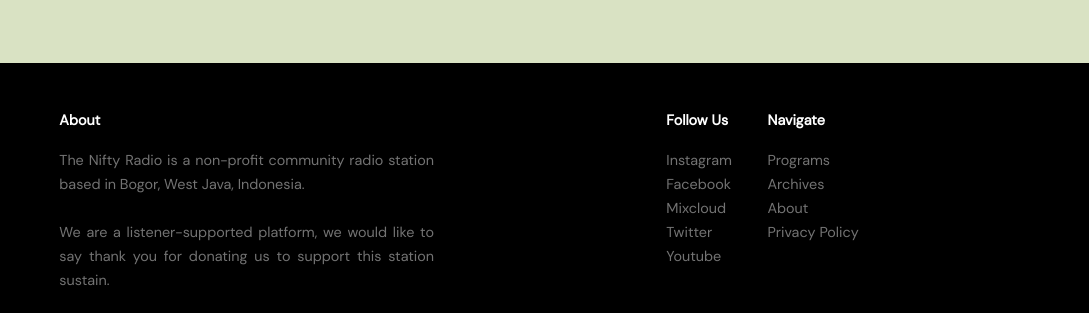
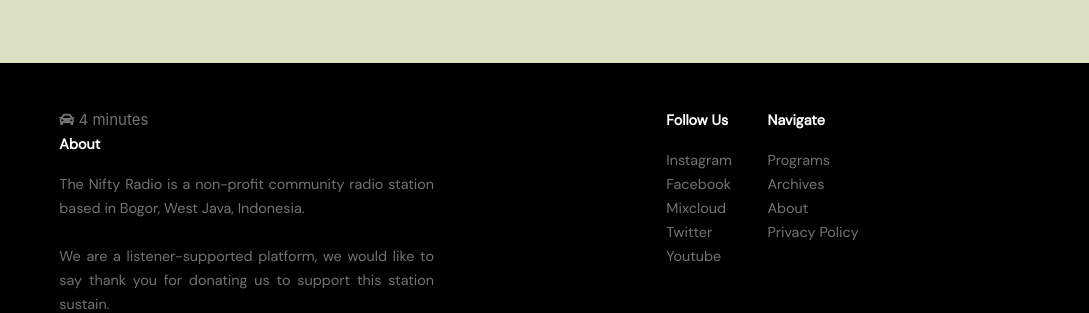
Before and after one commit to hanandito/radioo-demo, a plain HTML site: page index.html in a window 1280 px wide. Shown: the part 737-1050 px from the top of the page, 191-1280 px from the left. Drawn offline with nearby package versions, Linux system fonts and the light colour scheme; no server answers.

Commit message:
initial commit

```diff
--- a/index.html
+++ b/index.html
@@ -163,6 +163,9 @@
             <img class="img-fluid logo-footer" src="images/footer-gif.gif" alt="">
           </div>
           <div class="col-sm-12 col-md-4">
+            <i aria-hidden="true" class="fas fa-car" title="Time to destination by car"></i>
+<span class="sr-only">Time to destination by car:</span>
+<span>4 minutes</span>
             <p class="font-weight-bold text-white">About</p>
             <p class="text-justify">
               The Nifty Radio is a non-profit community radio station based in Bogor, West Java, Indonesia.
```
Also changed, not shown: 1 other file.
